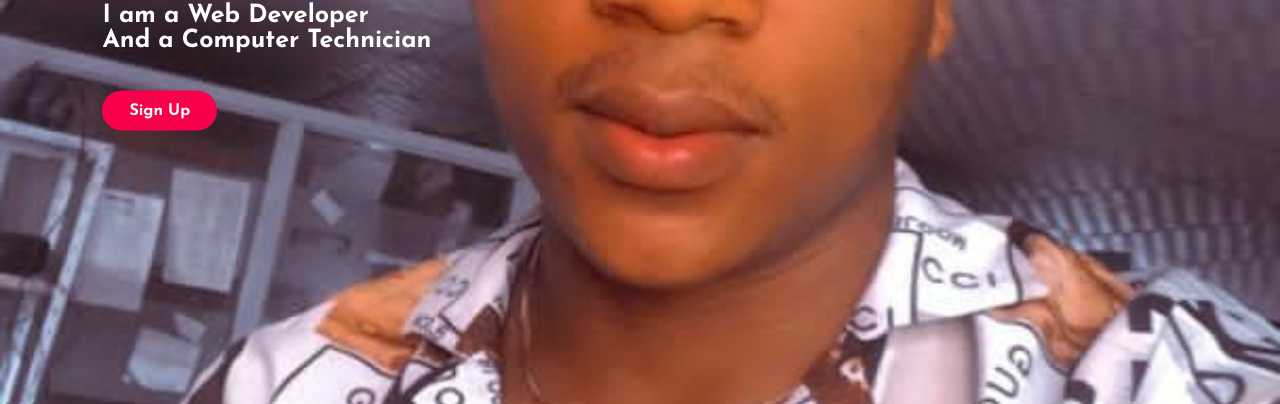
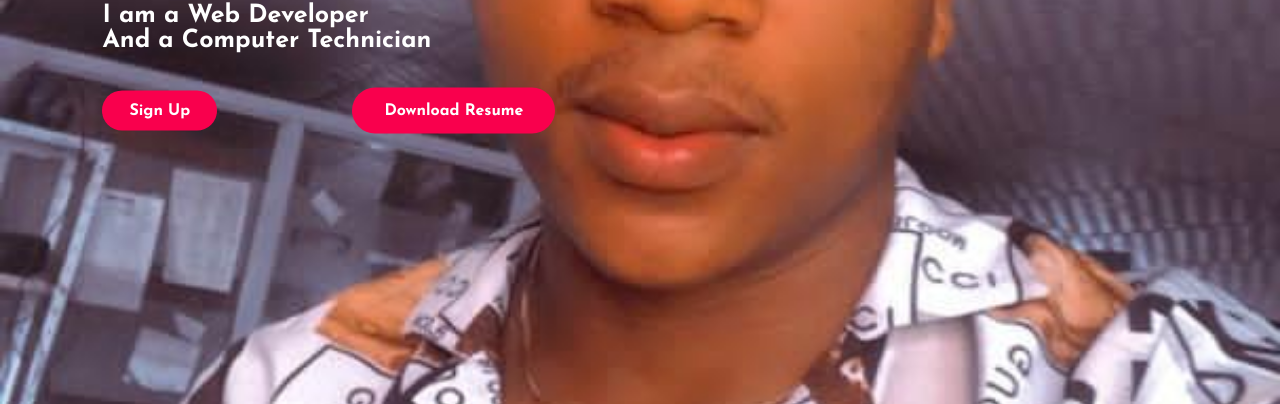
Before and after one commit to abdullahizekeri/portfolio-web, a plain HTML site: page index.html in a window 1280 px wide. Shown: the part 395-799 px from the top of the page. Drawn offline with Linux system fonts and the light colour scheme.

Commit message:
Update added
Resume download button added

```diff
--- a/index.html
+++ b/index.html
@@ -35,6 +35,10 @@
                 <form>
                     <a href="https://form.jotform.com/222902466625558" class="btn">Sign Up</a>
                 </form>
+
+                <div><a href = "../portfolio-web/resume/ZEKERI-ABDULLAHI.pdf" target="_blank" download="resume" >
+                    <b> Download Resume</b>  </a>
+                </div>
             </div>
         </div>
     </div>
--- a/style.css
+++ b/style.css
@@ -85,6 +85,9 @@ h4{
     letter-spacing: 2px;
     font-size: 20px;
 }
+.newsletter{
+    display: flex;
+}
 .newsletter form{
     width: 250px;
     max-width: 100%;
@@ -116,6 +119,16 @@ border-radius: 30px;
     box-shadow: 0px 0px 5px #000, 0px 0px 15px #858585;
     top: 6px;
     right: -140px;
+}
+.newsletter div a{
+    background-color: #f9004d;
+    color: white;
+    text-decoration: none;
+    border: 2px solid transparent;
+    font-weight: bold;
+    padding: 13px 30px;
+    border-radius: 30px;
+    transition: 2s;
 }
 .about{
     width: 100%;
@@ -174,6 +187,7 @@ button{
     border-radius: 30px;
     transition: 2s;
 }
+
 button:hover{
     background-color: transparent;
     border: 2px solid;
```
Also changed, not shown: 1 other file.
